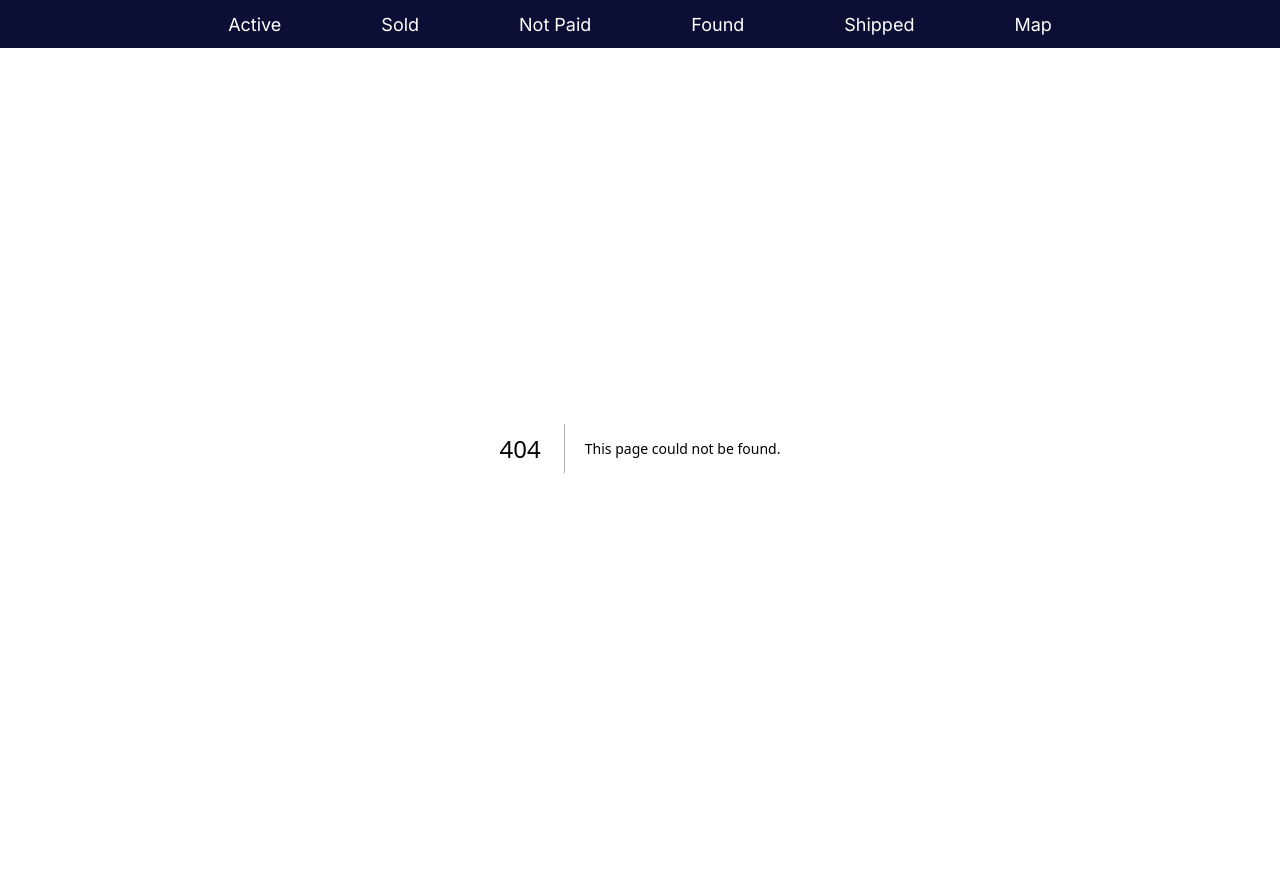
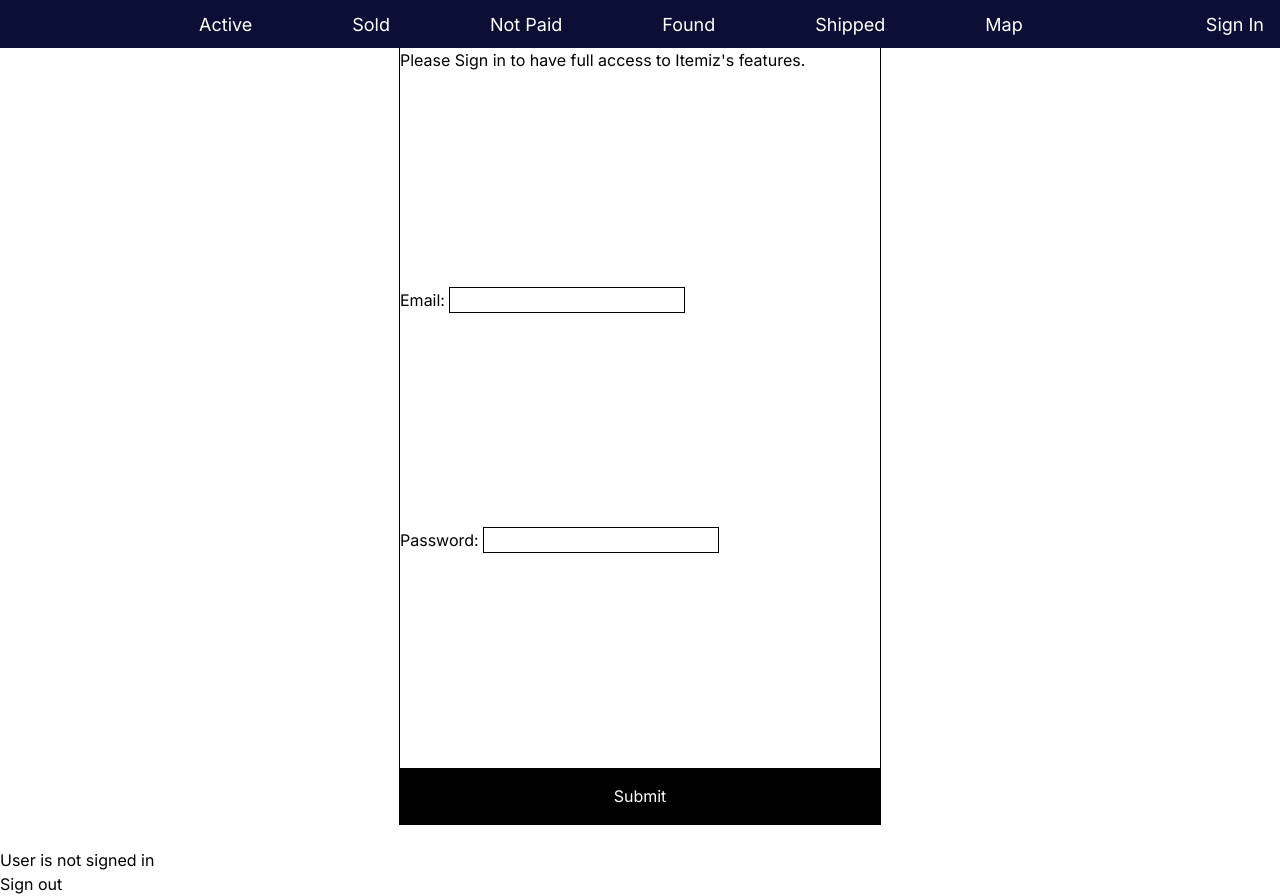
Before and after one commit to PickolZi/Ebay-Inventory-Management, a Next.js app in the folder frontend/: page /signin in a window 1280 px wide. Before the commit this address had no page. Before the commit the page ends 848 px from the top, so only its background shows below. Built offline with nearby package versions, Linux system fonts and the light colour scheme; no server answers.

Commit message:
User is now able to sign in and sign out, but styling and reformatting code will definitely be needed.

```diff
--- /dev/null
+++ b/frontend/src/app/context/user.context.tsx
@@ -0,0 +1,17 @@
+'use client'
+import { createContext } from "react";
+import { useState } from "react";
+
+export const UserAuthContext = createContext({
+    userAuth: null,
+    setUserAuth: () => {}
+});
+
+export const UserAuthProvider = ({children}) => {
+    const [userAuth, setUserAuth] = useState("");
+    const value = {userAuth, setUserAuth}
+
+    return (
+        <UserAuthContext.Provider value={value}>{children}</UserAuthContext.Provider>
+    )
+}
--- a/frontend/src/app/globals.css
+++ b/frontend/src/app/globals.css
@@ -13,6 +13,7 @@
 #page_content {
   /* background-color: red; */
   padding-top: 3rem;
+  height: 100vh;
 }
 
 :root {
--- a/frontend/src/app/layout.tsx
+++ b/frontend/src/app/layout.tsx
@@ -1,5 +1,6 @@
 import type { Metadata } from 'next'
 import Navbar from './../components/navbar/navbar.component'
+import { UserAuthProvider } from './context/user.context'
 
 import { Inter } from 'next/font/google'
 import './globals.css'
@@ -17,6 +18,7 @@ export default function RootLayout({
   children: React.ReactNode
 }) {
   return (
+    <UserAuthProvider>
       <html lang="en">
         <body className={inter.className}>
             <Navbar />
@@ -25,5 +27,6 @@ export default function RootLayout({
             </div>
           </body>
       </html>
+    </UserAuthProvider>
   )
 }
--- /dev/null
+++ b/frontend/src/app/signin/page.tsx
@@ -0,0 +1,85 @@
+'use client'
+import { useEffect, useState, useContext } from "react";
+
+import { signInUserWithEmailAndPassword } from "@/utils/firebase";
+
+import styles from "./signin.module.css";
+
+import { UserAuthContext } from "../context/user.context";
+import { onAuthStateChanged, signOut } from "firebase/auth";
+import { auth } from "../../utils/firebase";
+
+const SignIn = () => {
+    const { userAuth, setUserAuth } = useContext(UserAuthContext);
+    const [email, setEmail] = useState("");
+    const [password, setPassword] = useState("");
+
+    const handleSubmit = async (event) => {
+        event.preventDefault();
+        signInUserWithEmailAndPassword(email, password);
+    }
+
+    const userSignOut = async () => {
+        await signOut(auth).then(() => {
+            console.log("User signed out")
+        })
+    }
+
+    useEffect(() => {
+        const listen = onAuthStateChanged(auth, (user) => {
+            console.log(user)
+            if (user) {
+                setUserAuth(user);
+            } else {
+                setUserAuth(null)
+            }
+        })
+
+        return () => {
+            listen();
+        }
+
+    }, [])
+
+    return (
+        <div className={styles.form__container}>
+            <form className={styles.form}>
+                <div className={styles.form__heading}>
+                    <h1>Itemiz</h1>
+                    <p>Please Sign in to have full access to Itemiz's features.</p>
+                </div>
+
+                <div className={styles.form__email}>
+                    <label htmlFor="email_signin">Email: </label>
+                    <input
+                        type="text"
+                        value={email}
+                        onChange={(e) => {setEmail(e.target.value)}}
+                        className={styles.form__input_field}
+                        id="email_signin"/>
+                </div>
+
+                <div className={styles.form__password}>
+                    <label htmlFor="password_signin">Password: </label>
+                    <input
+                        type="password"
+                        value={password}
+                        onChange={(e) => {setPassword(e.target.value)}}
+                        className={styles.form__input_field}
+                        id="password_signin" />
+                </div>
+
+                <input
+                    type="submit"
+                    onClick={handleSubmit}
+                    className={styles.submit_signin} />
+            </form>
+            <h1>{
+                    userAuth ? `User is signed in ${userAuth["email"]}` : "User is not signed in"
+                }</h1>
+            <button onClick={userSignOut}>Sign out</button>
+        </div>
+    )
+}
+
+export default SignIn;
--- /dev/null
+++ b/frontend/src/app/signin/signin.module.css
@@ -0,0 +1,26 @@
+.form__container {
+    position: relative;
+    height: 100%;
+}
+.form {
+    display: flex;
+    position: relative;
+    flex-direction: column;
+    outline: 1px solid black;
+    width: 480px;
+    height: 800px;
+    margin: 0 auto;
+    top: 50%;
+    transform: translateY(-50%);
+    justify-content: space-between;
+}
+.form__input_field {
+    border: 1px solid black;
+}
+
+.submit_signin {
+    background-color: black;
+    color: white;
+    padding: 1rem;
+    cursor: pointer;
+}
--- /dev/null
+++ b/frontend/src/app/signup/page.tsx
@@ -0,0 +1,11 @@
+
+
+const SignUp = () => {
+    return (
+        <div>
+            <h1>Sign up page!</h1>
+        </div>
+    )
+}
+
+export default SignUp;
--- a/frontend/src/components/navbar/navbar.component.tsx
+++ b/frontend/src/components/navbar/navbar.component.tsx
@@ -17,7 +17,7 @@ const Navbar = () => {
                 <Link href="/pages/map">Map</Link>
             </div>
             <div className={styles.right_nav}>
-                {/* <UserAuthButton buttonStatus="signin"/> */}
+                <UserAuthButton buttonStatus="signin"/>
             </div>
         </nav>
     )
--- a/frontend/src/utils/firebase.js
+++ b/frontend/src/utils/firebase.js
@@ -14,7 +14,7 @@ const firebaseConfig = {
 
 // Initialize Firebase
 const app = initializeApp(firebaseConfig);
-const auth = getAuth(app);
+export const auth = getAuth(app);
 
 export const signUpUserWithEmailAndPassword = (email, password) => {
   createUserWithEmailAndPassword(auth, email, password).then((userCredential) => {
@@ -29,15 +29,17 @@ export const signUpUserWithEmailAndPassword = (email, password) => {
   })
 }
 
-export const signInUserWithEmailAndPassword = (email, password) => {
+export const signInUserWithEmailAndPassword = async (email, password) => {
   signInWithEmailAndPassword(auth, email, password).then((userCredential) => {
     const user = userCredential.user;
     console.log("User signed in...")
     console.log(user);
+    return user;
   }).catch((error) => {
     const errorCode = error.code;
     const errorMessage = error.message;
     console.log(`Error Code: ${errorCode}`);
     console.log(`Error Message: ${errorMessage}`);
+    return false;
   })
 }
```
Lines whose indentation alone changed are shown as unchanged.
